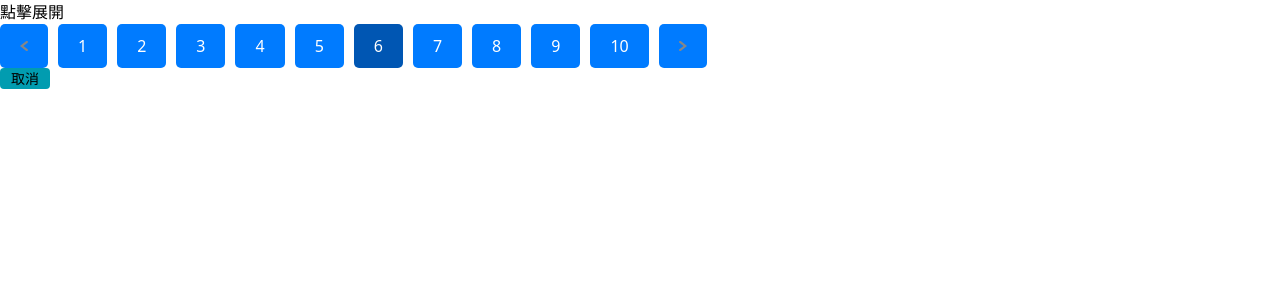
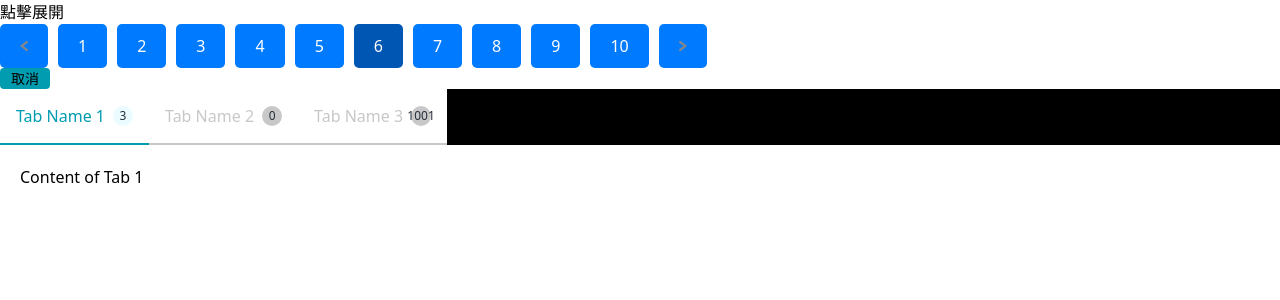
Before and after one commit to J4NLab/J4N-UI, a React (Vite) app: page / in a window 1280 px wide. Shown: the top 300 px of the page. Built offline with nearby package versions, Linux system fonts and the light colour scheme; the HTML template or start-up script is replaced by a standard one.

Commit message:
feat: add tab

```diff
--- a/src/App.tsx
+++ b/src/App.tsx
@@ -10,6 +10,7 @@ import {
 import Pagination from "./components/Pagination";
 import JanUIProvider from "./theme/provider";
 import { colorList } from "./mocks/_colorList";
+import Tab from "./components/Tab";
 
 function App() {
   const [isOpen, setIsOpen] = useState(false);
@@ -22,7 +23,7 @@ function App() {
         <DialogContent>Lorem ipsum dolor sit amet consectetur.</DialogContent>
         <DialogActions>
           <Button onClick={() => setIsOpen(false)}>取消</Button>
-          <Button onClick={() => {}}>確認</Button>
+          <Button onClick={() => { }}>確認</Button>
         </DialogActions>
       </Dialog>
 
@@ -31,6 +32,30 @@ function App() {
       <Button textColor="success.100" onClick={() => setIsOpen(false)}>
         取消
       </Button>
+      <Tab
+        alignment="left"
+        shape="rectangle"
+        tabs={[
+          {
+            label: 'Tab Name 1',
+            content: <div>Content of Tab 1</div>,
+            // icon: <FaBeer />,
+            notification: 3,
+          },
+          {
+            label: 'Tab Name 2',
+            content: <div>Content of Tab 2</div>,
+            // icon: <FaHome />,
+            notification: 0,
+          },
+          {
+            label: 'Tab Name 3',
+            content: <div>Content of Tab 3</div>,
+            // icon: <FaBeer />,
+            notification: 1001,
+          }
+        ]}
+      />
     </JanUIProvider>
   );
 }
--- /dev/null
+++ b/src/components/Tab/index.tsx
@@ -0,0 +1,62 @@
+import React, { useState } from 'react';
+import { TabContainer, TabButton, TabContent, NotificationBadge } from './style';
+
+interface TabProps {
+  tabs: {
+    label: string;
+    content: React.ReactNode;
+    icon?: React.ReactNode;
+    notification?: number;
+  }[];
+  shape?: 'capsule' | 'rectangle';
+  alignment?: 'left' | 'center' | 'right';
+}
+
+const Tab: React.FC<TabProps> = ({ tabs, shape = 'rectangle', alignment = 'left' }) => {
+  const [activeIndex, setActiveIndex] = useState(0);
+  const [animating, setAnimating] = useState(false);
+
+  const handleTabClick = (index: number) => {
+    if (index !== activeIndex && !animating) {
+      setAnimating(true);
+      setTimeout(() => {
+        setActiveIndex(index);
+        setAnimating(false);
+      }, 10);
+    }
+  };
+
+  const justifyContentMap = {
+    left: 'flex-start',
+    center: 'center',
+    right: 'flex-end'
+  };
+
+  return (
+    <div>
+      <TabContainer justifyContent={justifyContentMap[alignment]}>
+        {tabs.map((tab, index) => (
+          <TabButton
+            key={index}
+            active={index === activeIndex}
+            onClick={() => handleTabClick(index)}
+            shape={shape}
+          >
+            {tab.icon && <span style={{ marginRight: '8px' }}>{tab.icon}</span>}
+            {tab.label}
+            {tab.notification !== undefined && (
+              <NotificationBadge active={index === activeIndex}>
+                {tab.notification}
+              </NotificationBadge>
+            )}
+          </TabButton>
+        ))}
+      </TabContainer>
+      <TabContent isActive={!animating}>
+        {tabs[activeIndex].content}
+      </TabContent>
+    </div>
+  );
+};
+
+export default Tab;
--- /dev/null
+++ b/src/components/Tab/style.ts
@@ -0,0 +1,86 @@
+import styled, { css, keyframes } from 'styled-components';
+
+export const TabContainer = styled.div<{ justifyContent: string }>`
+  display: flex;
+  justify-content: ${({ justifyContent }) => justifyContent};
+  background-color: #000;
+`;
+
+export const TabButton = styled.button<{ active?: boolean; shape?: 'capsule' | 'rectangle' }>`
+  font-size: 16px;
+  background-color: #FFFFFF;
+  color: ${props => props.active ? '#019CB0' : '#C8C8C8'};
+  border: none;
+  cursor: pointer;
+  transition: color 0.3s ease, border-color 0.3s ease, border-radius 0.3s ease, margin 0.3s ease, transform 0.3s ease;
+  margin-right: ${props => props.shape === 'capsule' ? '16px' : '0'};
+  display: flex;
+  align-items: center;
+  justify-content: center;
+  padding: 16px;
+  white-space: nowrap;
+
+  ${props => {
+    let borderBottom = 'none';
+    if (props.shape === 'rectangle') {
+      borderBottom = props.active ? '2px solid #019CB0' : '2px solid #C8C8C8';
+    }
+    return css`
+      border-bottom: ${borderBottom};
+    `;
+  }}
+
+  ${props => props.shape === 'capsule' && css`
+    width: auto;
+    height: 56px;
+    border-radius: 50px;
+  `}
+
+  ${props => props.shape === 'rectangle' && css`
+    width: auto;
+    height: 56px;
+  `}
+
+  &:hover {
+    color: #019CB0;
+    border-color: ${props => props.shape !== 'capsule' ? '#019CB0' : 'none'};
+    border-radius: ${props => props.shape === 'capsule' ? '50px' : '0'};
+  }
+
+  &:disabled {
+    color: #C8C8C8;
+    border-color: #C8C8C8;
+    cursor: not-allowed;
+  }
+`;
+
+const slideFadeInOut = keyframes`
+  0% {
+    transform: translateX(-10px);
+    opacity: 0;
+  }
+  100% {
+    transform: translateX(0);
+    opacity: 1;
+  }
+`;
+
+export const TabContent = styled.div<{ isActive: boolean }>`
+  padding: 20px;
+  background-color: #FFFFFF;
+  border-radius: 0 5px 5px 5px;
+  animation: ${props => props.isActive ? css`${slideFadeInOut} 0.5s ease-in-out` : 'none'};
+`;
+
+export const NotificationBadge = styled.span<{ active?: boolean }>`
+  display: inline-flex;
+  justify-content: center;
+  align-items: center;
+  margin-left: 8px;
+  width: 20px;
+  height: 20px;
+  background-color: ${props => props.active ? '#EAFCFF' : '#C8C8C8'};
+  color: #252E3B;
+  border-radius: 50%;
+  font-size: 12px;
+`;
```
